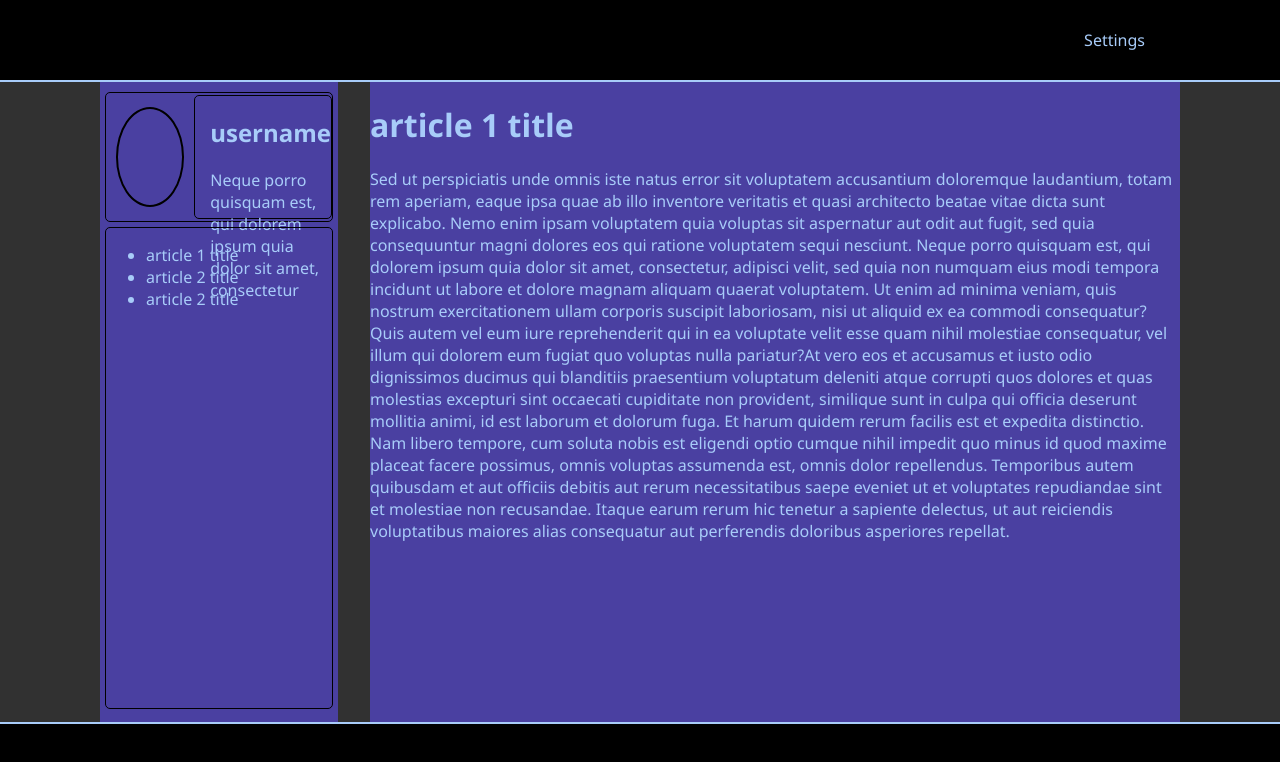
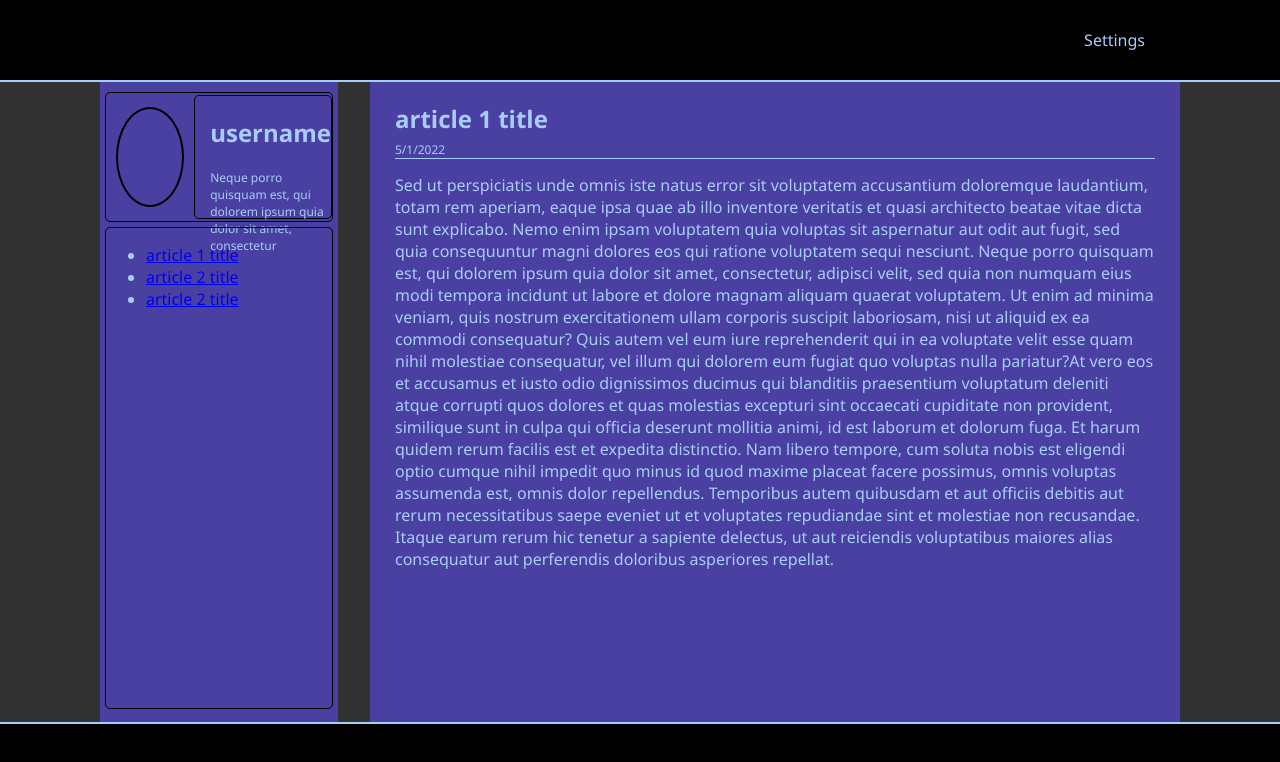
Before and after one commit to dstock3/blog-front, a React (Create React App) app: page / in a window 1280 px wide. Shown: the top 762 px of the page. Built offline with nearby package versions, Linux system fonts and the light colour scheme.

Commit message:
Made additional stylistic adjustments.

```diff
--- a/src/App.css
+++ b/src/App.css
@@ -80,10 +80,30 @@ footer {
 
 /* Blog section */
 
-.article {
+article {
   width: 75%;
   min-height: fit-content;
   background-color: rgb(74, 64, 161);
+}
+
+.article-head {
+  display: flex;
+  flex-direction: column;
+  margin-inline: 25px;
+  margin-bottom: 15px;
+  border-bottom: 1px solid rgb(168, 204, 249);
+}
+
+.date-posted {
+  font-size: .75em;
+}
+
+.article-name {
+  margin-block-end: 0.25em;
+}
+
+.article-content {
+  margin-inline: 25px;
 }
 
 .sidebar {
@@ -129,6 +149,7 @@ footer {
 }
 
 .profile-desc {
+  font-size: .75em;
   margin-left: 15px;
 }
 
--- a/src/components/Archive.js
+++ b/src/components/Archive.js
@@ -3,7 +3,10 @@ const Archive = ({articles}) => {
         <div className="archive">
             <ul className="archive-list">
                 {Object.values(articles).map((article, index) => {
-                    return <li key={index}>{article["title"]}</li>
+                    return (
+                    <li key={index}>
+                        <a href="#">{article["title"]}</a>
+                    </li>)
                 })}
             </ul>
         </div>
--- a/src/components/Article.js
+++ b/src/components/Article.js
@@ -1,9 +1,13 @@
 const Article = ({article}) => {
     return (
-        <div className="article">
-            <h1 className="article-name">{article["title"]}</h1>
-            <article>{article["content"]}</article>
-        </div>
+        <article>
+            <div className="article-head">
+                <h1 className="article-name">{article["title"]}</h1>
+                <div className="date-posted">{article["date"]}</div>
+            </div>
+
+            <div className="article-content">{article["content"]}</div>
+        </article>
     );
 }
 
```
Also changed, not shown: src/sampleData.json (+3 -0 lines).
